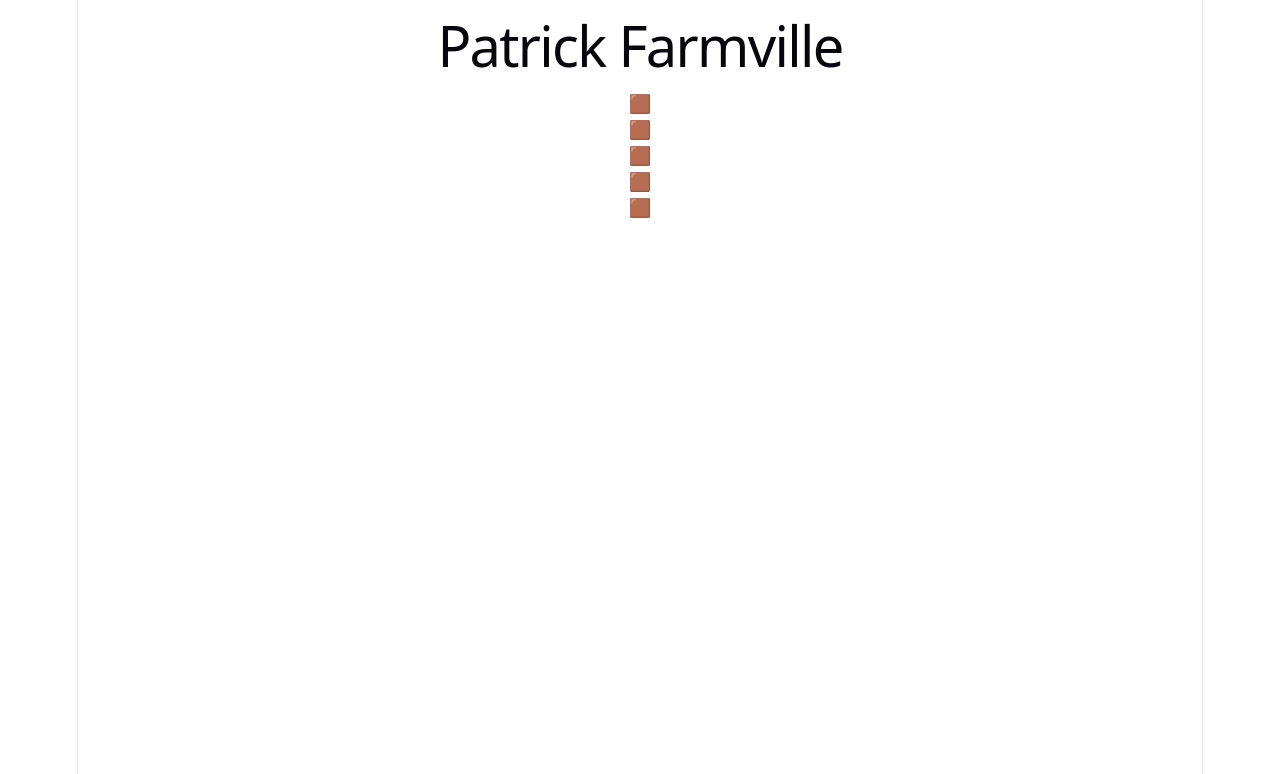
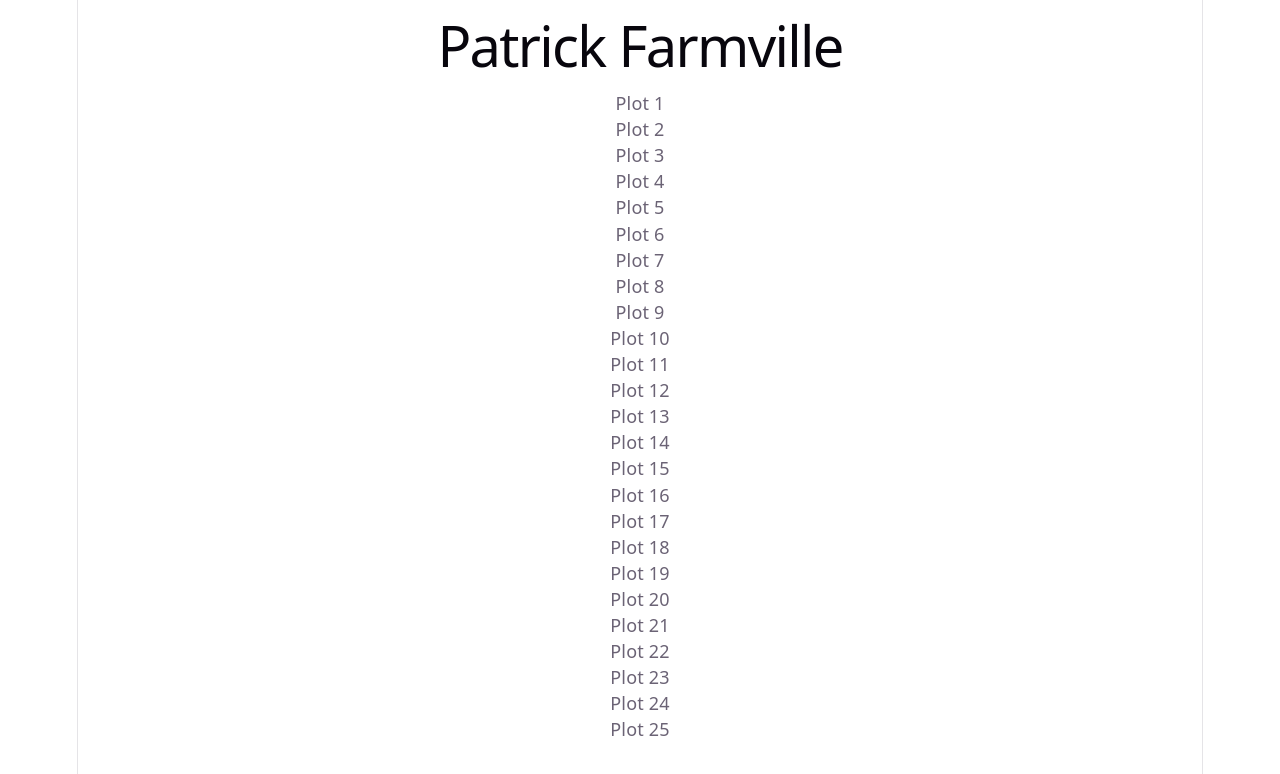
Before and after one commit to BuiDuyNguyen/patrick-farmville, a React (Vite) app: page / in a window 1280 px wide. Shown: the top 774 px of the page. Built offline with nearby package versions, Linux system fonts and the light colour scheme.

Commit message:
Add farm grid component

```diff
--- a/src/App.jsx
+++ b/src/App.jsx
@@ -4,6 +4,7 @@ function App() {
     return (
         <div>
             <h1>Patrick Farmville</h1>
+
             <FarmGrid />
         </div>
     );
--- a/src/components/FarmGrid.jsx
+++ b/src/components/FarmGrid.jsx
@@ -1,15 +1,22 @@
 import Plot from "./Plot";
 
 function FarmGrid() {
-  return (
-    <div>
-      <Plot />
-      <Plot />
-      <Plot />
-      <Plot />
-      <Plot />
-    </div>
-  );
+
+    const plots = Array.from(
+        { length: 25 },
+        (_, index) => index + 1
+    );
+
+    return (
+        <div>
+            {plots.map((plotId) => (
+                <Plot
+                    key={plotId}
+                    id={plotId}
+                />
+            ))}
+        </div>
+    );
 }
 
 export default FarmGrid;
--- a/src/components/Plot.jsx
+++ b/src/components/Plot.jsx
@@ -1,5 +1,9 @@
-function Plot() {
-  return <div className="plot">🟫</div>;
+function Plot({ id }) {
+    return (
+        <div className="plot">
+            Plot {id}
+        </div>
+    );
 }
 
 export default Plot;
```
Lines whose indentation alone changed are shown as unchanged.
